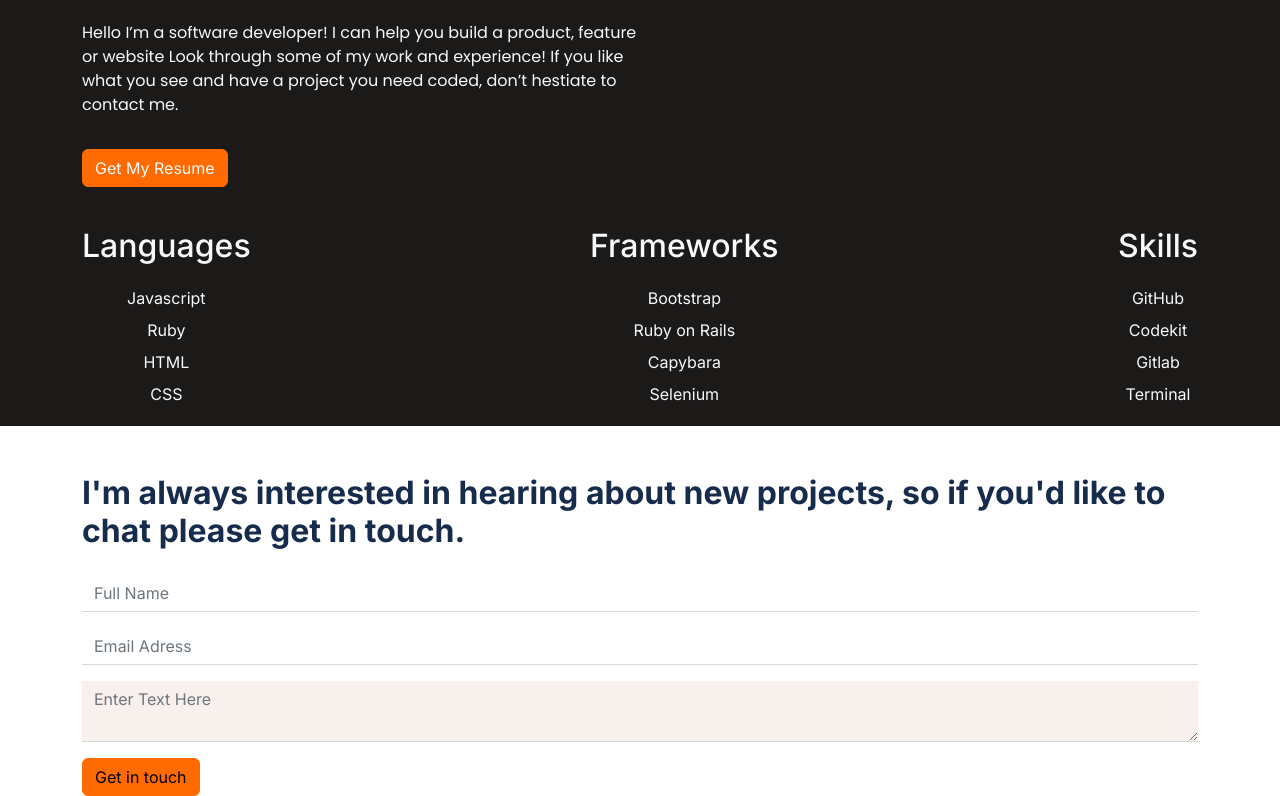
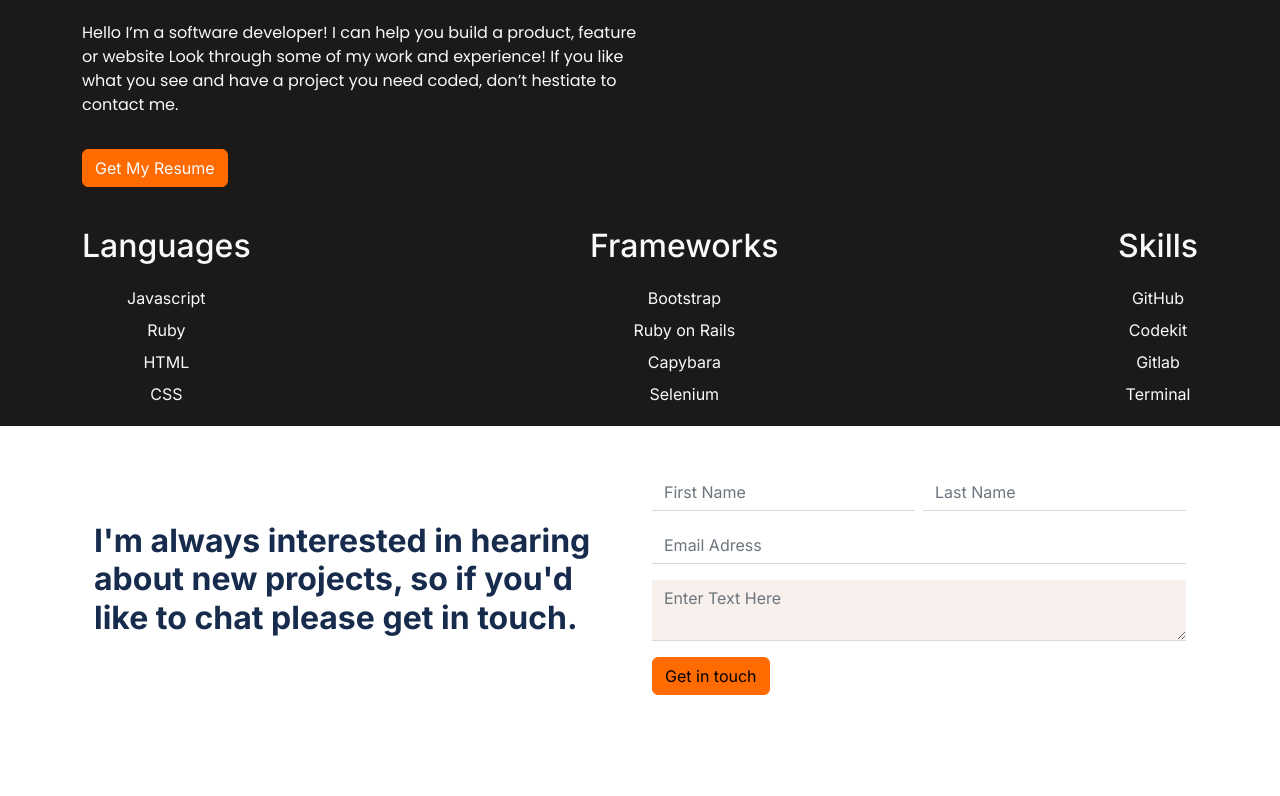
Before and after one commit to limavfabio/bootstrap-portfolio, a plain HTML site: page index.html in a window 1280 px wide. Shown: the part 513-1309 px from the top of the page. After the commit the page ends 1208 px from the top, so only its background shows below. Drawn offline with nearby package versions, Linux system fonts and the light colour scheme.

Commit message:
Finish form responsiveness
Added diferent form elements for both desktop and mobile
for better responsiveness

```diff
--- a/index.html
+++ b/index.html
@@ -100,7 +100,7 @@
 
 	<!-- Contact Section -->
 	<section id="contact" class="">
-		<div>
+		<div class="container d-md-flex mt-5">
 			<!-- Container for the text -->
 			<div class="container mt-5">
 				<p class="h2 mb-4 fw-bold text-center text-md-start text-info">I'm always interested in hearing about new projects, so if you'd like to chat please get in touch.</p>
@@ -109,9 +109,16 @@
 			<div class="container">
 				<form class="send-message" action="https://formspree.io/f/xzbolebz" method="post">
 					<!-- Full name label and input -->
-					<div class="mb-3">
+					<div class="d-block d-md-none mb-3">
 						<label for="fullname" class="form-label">Email address</label>
 						<input maxlength="30" type="text" id="fullname" name="full-name" class="form-control" placeholder="Full Name" required>
+					</div>
+					<!-- First name and Last Name Label and input -->
+					<div class="d-none d-md-flex mb-3">
+						<label for="firstname" class="form-label">First Name</label>
+						<input maxlength="30" type="text" id="firstname" name="full-name" class="form-control me-2" placeholder="First Name" required>
+						<label for="lastname" class="form-label">Last Name</label>
+						<input maxlength="30" type="text" id="lastname" name="last-name" class="form-control" placeholder="Last Name" required>
 					</div>
 					<!-- Email label and input -->
 					<div class="mb-3">
```
